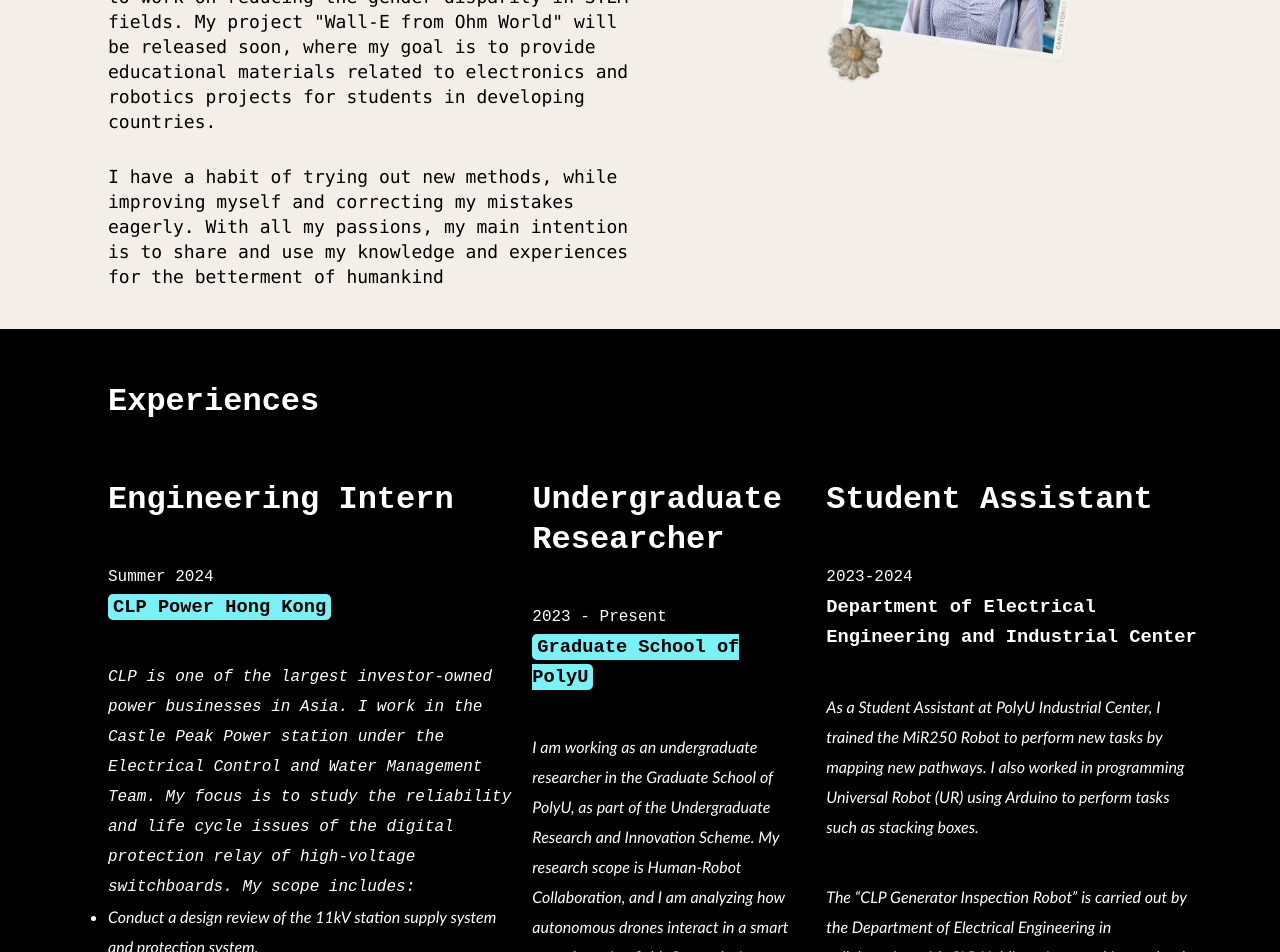
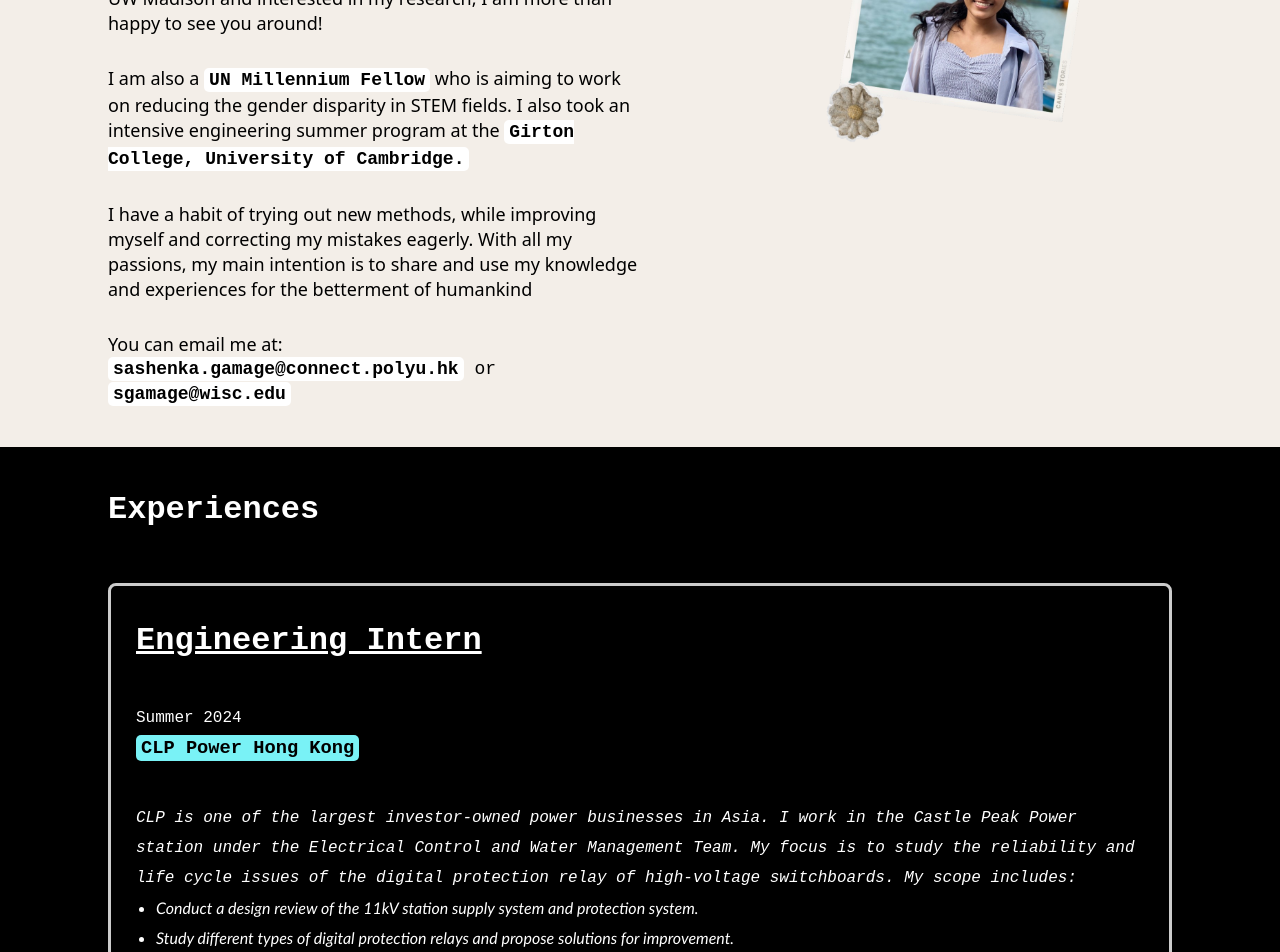
Before and after one commit to sashenkagamage/sasha.me, a React (Create React App) app: page /#/ in a window 1280 px wide. Shown: the part 540-1492 px from the top of the page. Built offline with nearby package versions, Linux system fonts and the light colour scheme.

Commit message:
about-me-update

```diff
--- a/src/components/Footer.js
+++ b/src/components/Footer.js
@@ -59,7 +59,7 @@ function Footer() {
 
         </section>
         <section className='social-media'>
-        <small class='website-rights'>Made by Sashenka Gamage using React.js © 2023</small>
+        <small class='website-rights'>Made by Sashenka Gamage © 2023</small>
         </section>
 
         </div>
--- a/src/components/Home.js
+++ b/src/components/Home.js
@@ -26,11 +26,14 @@ function Home(){
                autonomous navigation for Unmanned Aerial Vehicles and developing algorithms using ROS (Robot Operating Systems). My interests rely on Robotics, UAVs, and IoT systems.
                If you are a robotics geek feel free to hit me up!
                </p>
+               <p>I am taking an exchange semester to <a href="https://www.wisc.edu/" target="_blank" rel="noreferrer">University of Wisconsin-Madison, USA</a> for spring 2025. So if you are in UW Madison and interested in my research, I am more than happy to see you around!</p>
                <p>
-               I am also a <a href="https://www.millenniumfellows.org/class-of-2024-fellows" target="_blank" rel="noreferrer">UN Millennium Fellow</a> who is aiming to work on reducing the gender disparity in STEM fields. My project "Wall-E from Ohm World" will be released
-               soon, where my goal is to provide educational materials related to electronics and robotics projects for students in developing countries. </p>
+               I am also a <a href="https://www.millenniumfellows.org/class-of-2024-fellows" target="_blank" rel="noreferrer">UN Millennium Fellow</a> who is aiming to work on reducing the gender disparity in STEM fields. I also took an intensive engineering summer program at the <a href="https://sashenka.me/#/Escapades1" target="_blank" rel="noreferrer"> Girton College, University of Cambridge.</a>
+              </p>
                 <p>I have a habit of trying out new methods, while improving myself and correcting my mistakes eagerly.
                 With all my passions, my main intention is to share and use my knowledge and experiences for the betterment of humankind
+                </p>
+                <p> You can email me at: <div className='my-email'><a href="mailto:sashenka.gamage@connect.polyu.hk">sashenka.gamage@connect.polyu.hk</a> or <a href="mailto:sgamage@wisc.edu">sgamage@wisc.edu</a> </div>
                 </p>
                 </div>
 
--- a/src/components/mainCon.css
+++ b/src/components/mainCon.css
@@ -25,9 +25,9 @@
 }
  .about-me-text p{
     color: rgb(0, 0, 0);
-    font-weight: 400;
+    font-weight: 450;
     font-size: large;
-    font-family: Monaco, monospace;
+    font-family: system-ui, -apple-system, BlinkMacSystemFont, 'Segoe UI', Roboto, Oxygen, Ubuntu, Cantarell, 'Open Sans', 'Helvetica Neue', sans-serif;
     line-height: 25px;
     padding-top: 30px;
  }
@@ -94,17 +94,25 @@ p a {
 
  }
 
-
- .education {
+ ul.education-text {
+  border: 3px solid #ccc; /* Adds a light gray border */
+  padding: 25px; /* Adds space inside the border */
+  margin: 15px 0; /* Adds space between the sections */
+  border-radius: 8px; /* Optional: Rounds the corners of the border */
+  background-color: #000000; /* Optional: Adds a subtle background color */
+}
+.education {
   display: grid;
-  grid-template-columns: repeat(auto-fit, minmax(300px, 1fr));
-  gap: 20px;
+  grid-template-rows: auto; /* Ensures rows adjust based on content size */
+  gap: 20px; /* Adds spacing between rows */
 }
 
+/* Optional: Center alignment for better appearance */
+.content .education {
+  justify-items: center; /* Centers items horizontally */
+  align-items: start; /* Aligns items to the top of each row */
+}
 
-  .content .education{
-    grid-template-columns: 38% 25.75% 35%;
-  }
    .education-text{
       color: rgb(255, 255, 255);
       font-family: 'Trebuchet MS', 'Lucida Sans Unicode', 'Lucida Grande', 'Lucida Sans', Arial, sans-serif;
@@ -114,6 +122,7 @@ p a {
     text-align: left;
     line-height: 40px;
     font-weight: bolder;
+    text-decoration: underline;
    }
    .education-text p{
     padding-top: 40px;
@@ -125,6 +134,10 @@ p a {
    .education_container h1{
     color: rgb(255, 255, 255);
     padding-bottom: 40px;
+    padding-top: 10px;
+ }
+ .education-text li{
+margin-left: 20px;
  }
  .content {
   padding: 10px;
```
